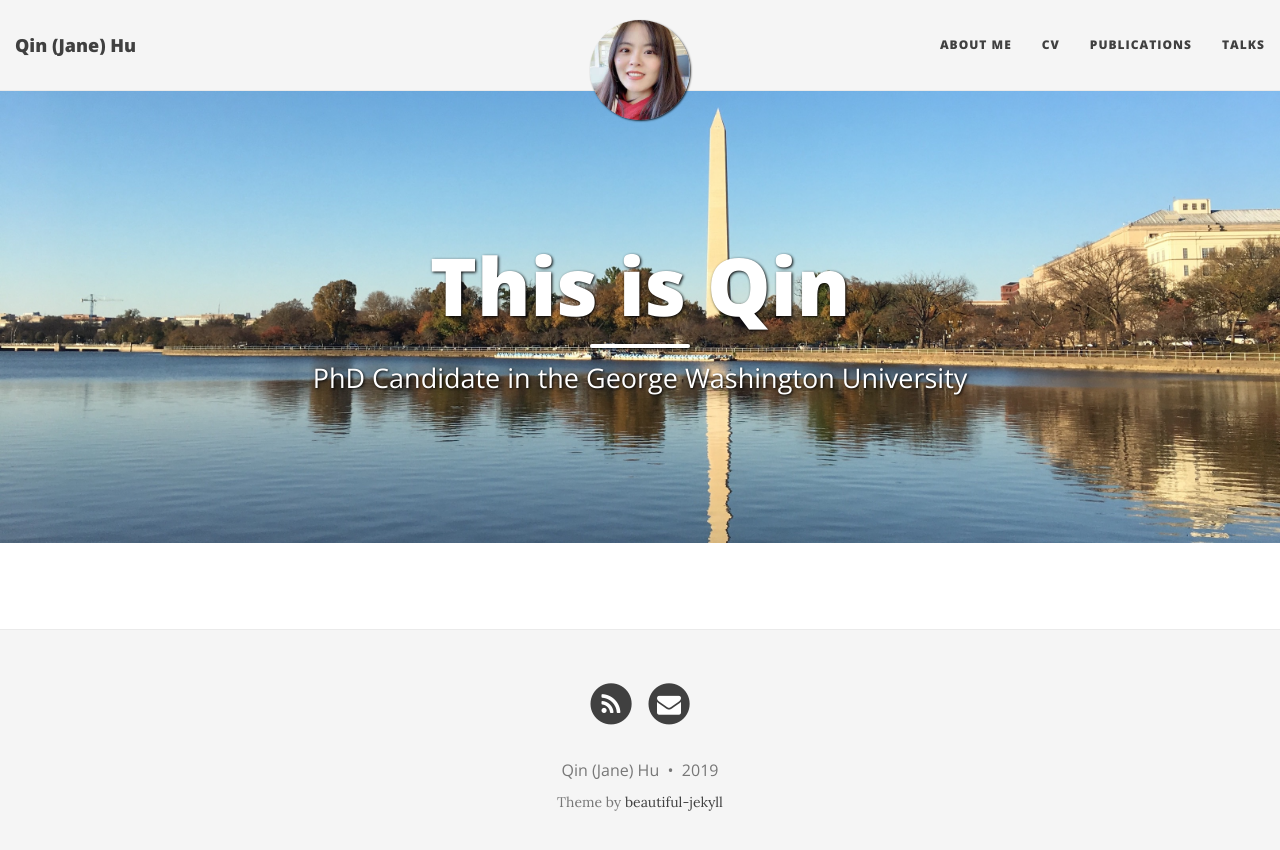
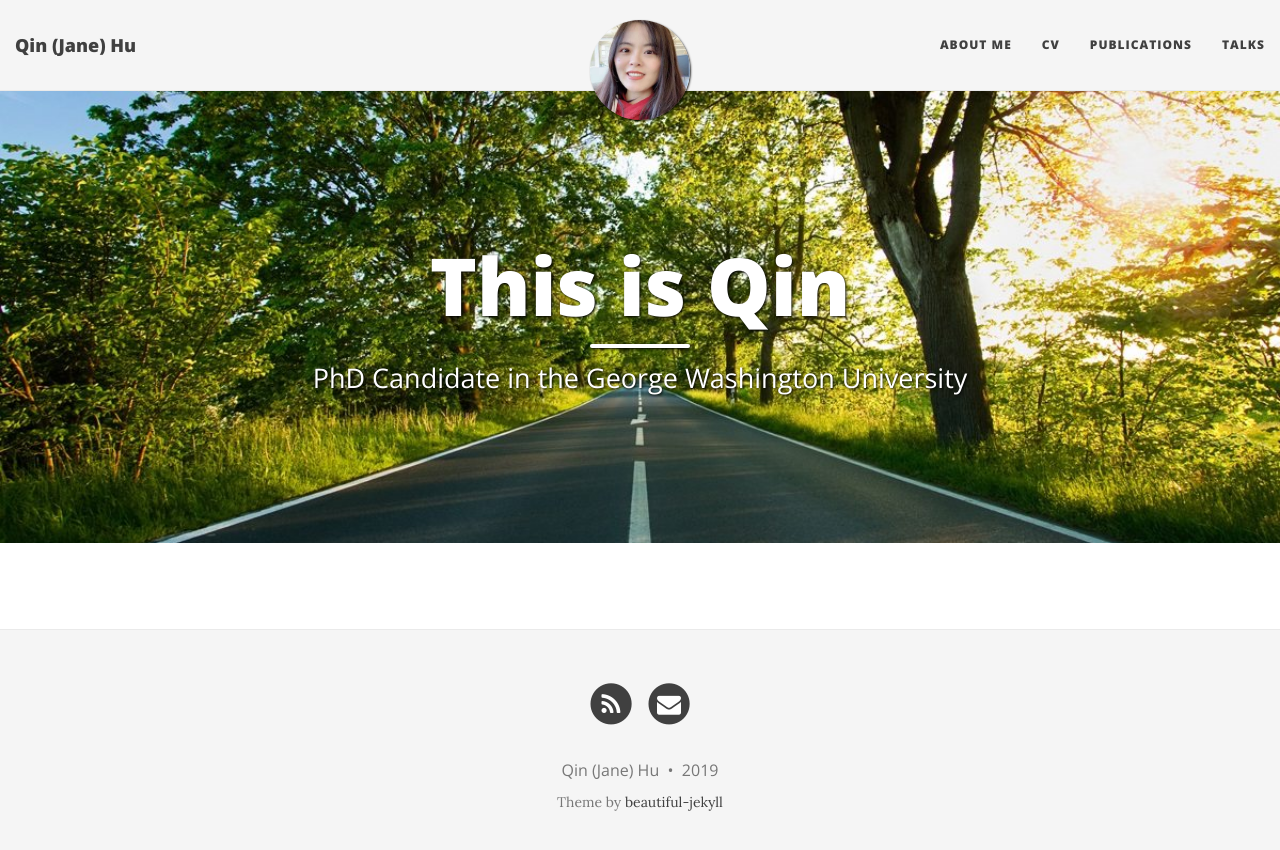
Before and after one commit to qinhu2010/qinhu2010.github.io, a Jekyll site: the page built from index.html, in a window 1280 px wide. Shown: the top 850 px of the page. Built offline with Jekyll 4.4.1, drawn with Linux system fonts in a browser that asks for light colours; nearby versions of some CDN libraries; the list of posts is cut into pages by our own code.

Commit message:
Update monument.JPG

```diff
--- a/index.html
+++ b/index.html
@@ -2,7 +2,7 @@
 layout: page
 title: This is Qin
 subtitle: PhD Candidate in the George Washington University
-bigimg: /img/monument.jpg
+bigimg: /img/path.jpg
 use-site-title: true
 ---
 
```
Also changed, not shown: img/monument.JPG.
